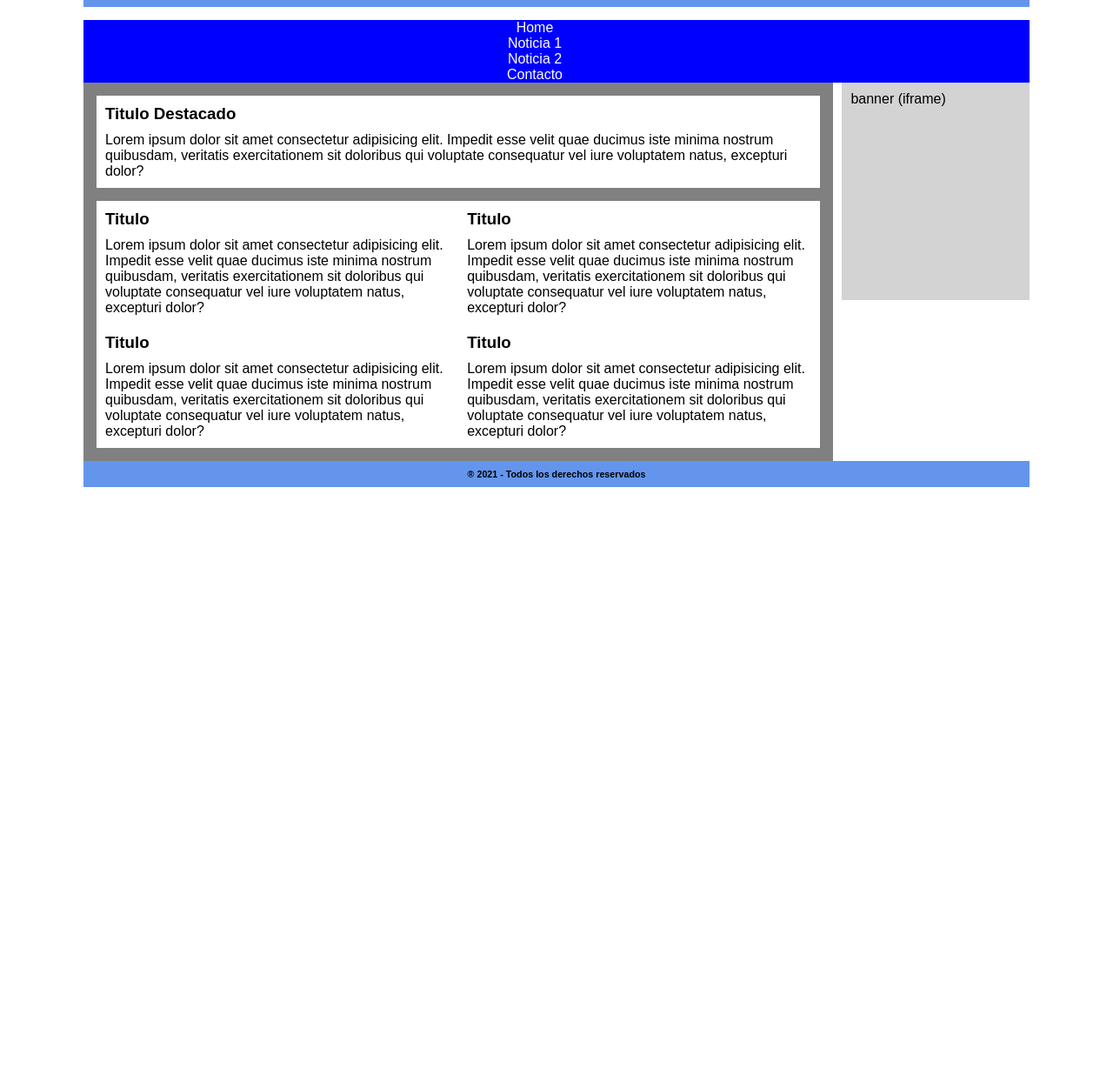
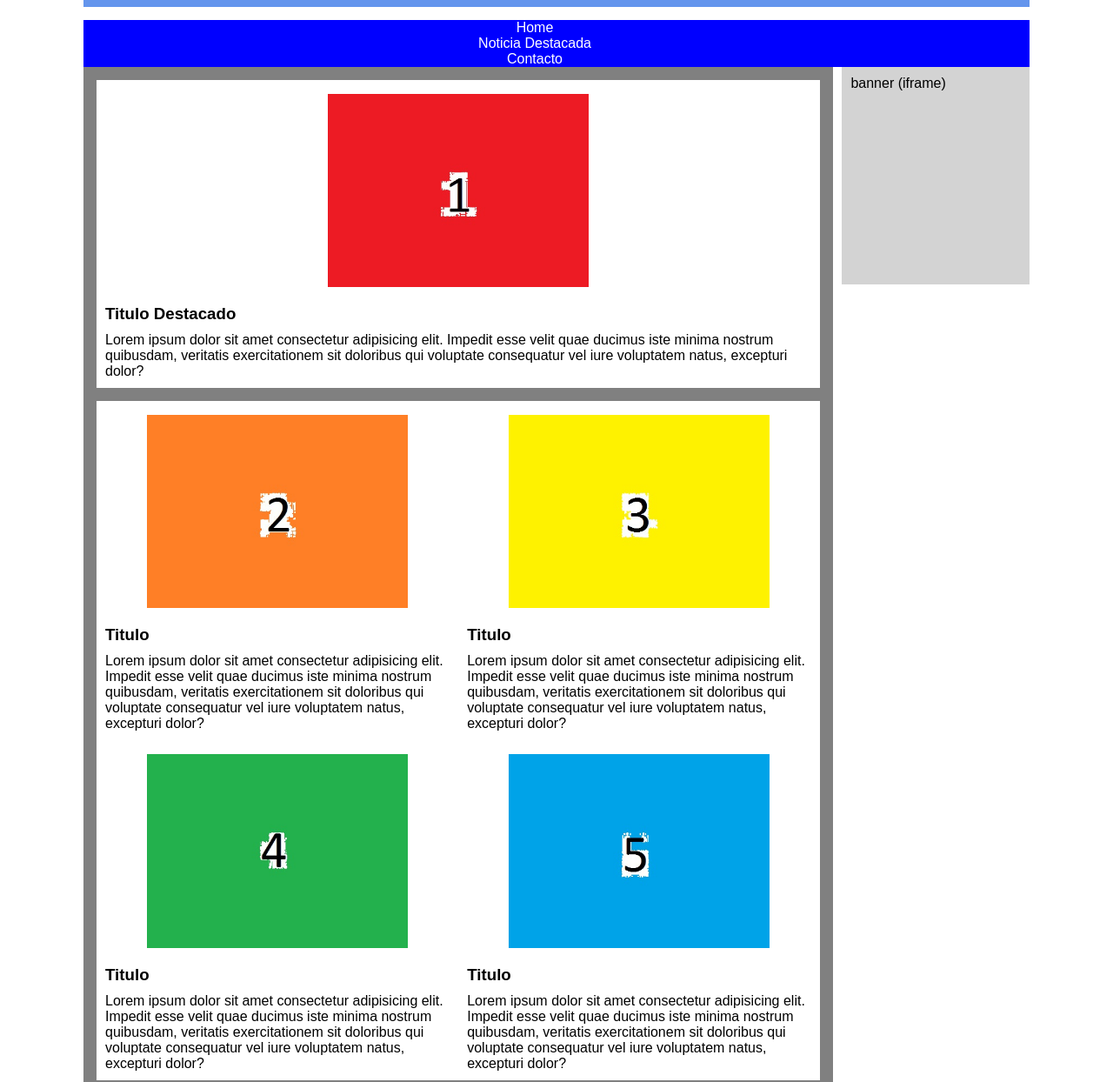
Before and after one commit to juan-2401/UTN-Ejercicio-2, a plain HTML site: page index.html in a window 1280 px wide. Shown: the part 67-1311 px from the top of the page at 87% size. Before the commit the page ends 800 px from the top, so only its background shows below. Drawn offline with Linux system fonts and the light colour scheme.

Commit message:
second commit

```diff
--- a/estilos.css
+++ b/estilos.css
@@ -87,6 +87,17 @@ main{
 .noticia-5 { grid-area: b2;
     background-color: white
 }
+
+.imagenes{
+    text-align: center;
+}
+
+img{
+    max-width: 300px;
+    width: 100%;
+    height: auto;
+}
+
 .banner {
  margin-left: 10px;
  width: 20%;
--- a/index.html
+++ b/index.html
@@ -28,13 +28,8 @@
                 </a>
             </li>
             <li>
-                <a href="/noticia1.html">
-                    Noticia 1
-                </a>
-            </li>
-            <li>
-                <a href="/noticia2.html">
-                    Noticia 2
+                <a href="/noticia-destacada.html">
+                    Noticia Destacada
                 </a>
             </li>
             <li>
@@ -50,55 +45,70 @@
 
         <div class="noticias">
 
-			<div class="noticia-destacada">
+			<article class="noticia-destacada">
+                <figure class="imagenes">
+                    <a href="noticia-destacada.html" rel="noopener noreferrer"><img src="imagenes/1.jpg" alt="Imagen de Noticia Destacada"></a>
+                </figure>
 				<h3>
 					Titulo Destacado
 				</h3>
 				<p>
 					Lorem ipsum dolor sit amet consectetur adipisicing elit. Impedit esse velit quae ducimus iste minima nostrum quibusdam, veritatis exercitationem sit doloribus qui voluptate consequatur vel iure voluptatem natus, excepturi dolor?
 				</p>
-			</div>
+			</article>
 
 			<div class="noticias-secundarias">
-				<div class="noticia-2">
-					<h3>
+				<article class="noticia-2">
+                    <figure class="imagenes">
+                        <a href="noticia-2.html" rel="noopener noreferrer"><img src="imagenes/2.jpg" alt="Imagen de Noticia 2"></a>
+                    </figure>
+                    <h3>
 						Titulo
 					</h3>
 					<p>
 						Lorem ipsum dolor sit amet consectetur adipisicing elit. Impedit esse velit quae ducimus iste minima nostrum quibusdam, veritatis exercitationem sit doloribus qui voluptate consequatur vel iure voluptatem natus, excepturi dolor?
 					</p>
-				</div>
-				<div class="noticia-3">
-					<h3>
+				</article>
+				<article class="noticia-3">
+					<figure class="imagenes">
+                        <a href="noticia-3.html" rel="noopener noreferrer"><img src="imagenes/3.jpg" alt="Imagen de Noticia 3"></a>
+                    </figure>
+                    <h3>
 						Titulo
 					</h3>
 					<p>
 						Lorem ipsum dolor sit amet consectetur adipisicing elit. Impedit esse velit quae ducimus iste minima nostrum quibusdam, veritatis exercitationem sit doloribus qui voluptate consequatur vel iure voluptatem natus, excepturi dolor?
 					</p>
-				</div>
-				<div class="noticia-4">
-					<h3>
+				</article>
+				<article class="noticia-4">
+					<figure class="imagenes">
+                        <a href="noticia-4.html" rel="noopener noreferrer"><img src="imagenes/4.jpg" alt="Imagen de Noticia 4"></a>
+                    </figure>
+                    <h3>
 						Titulo
 					</h3>
 					<p>
 						Lorem ipsum dolor sit amet consectetur adipisicing elit. Impedit esse velit quae ducimus iste minima nostrum quibusdam, veritatis exercitationem sit doloribus qui voluptate consequatur vel iure voluptatem natus, excepturi dolor?
 					</p>
-				</div>
-				<div class="noticia-5">
-					<h3>
+				</article>
+				<article class="noticia-5">
+					<figure class="imagenes">
+                        <a href="noticia-5.html" rel="noopener noreferrer"><img src="imagenes/5.jpg" alt="Imagen de Noticia 5"></a>
+                    </figure>
+                    <h3>
 						Titulo
 					</h3>
 					<p>
 						Lorem ipsum dolor sit amet consectetur adipisicing elit. Impedit esse velit quae ducimus iste minima nostrum quibusdam, veritatis exercitationem sit doloribus qui voluptate consequatur vel iure voluptatem natus, excepturi dolor?
 					</p>
-				</div>
+				</article>
 			</div>
 
 		</div>
 
-        <div class="banner">
+        <aside class="banner">
             <p>banner (iframe)</p>
-        </div>
+        </aside>
 
     </main>
 
```
Also changed, not shown: noticia-2.html (added, +12 -0 lines), noticia-3.html (renamed from noticia1.html, +2 -2 lines), noticia-4.html (added, +12 -0 lines), noticia-5.html (added, +12 -0 lines), noticia-destacada.html (added, +12 -0 lines), imagenes/1.jpg (added), imagenes/2.jpg (added), imagenes/3.jpg (added), imagenes/4.jpg (added), imagenes/5.jpg (added), noticia2.html (deleted).
